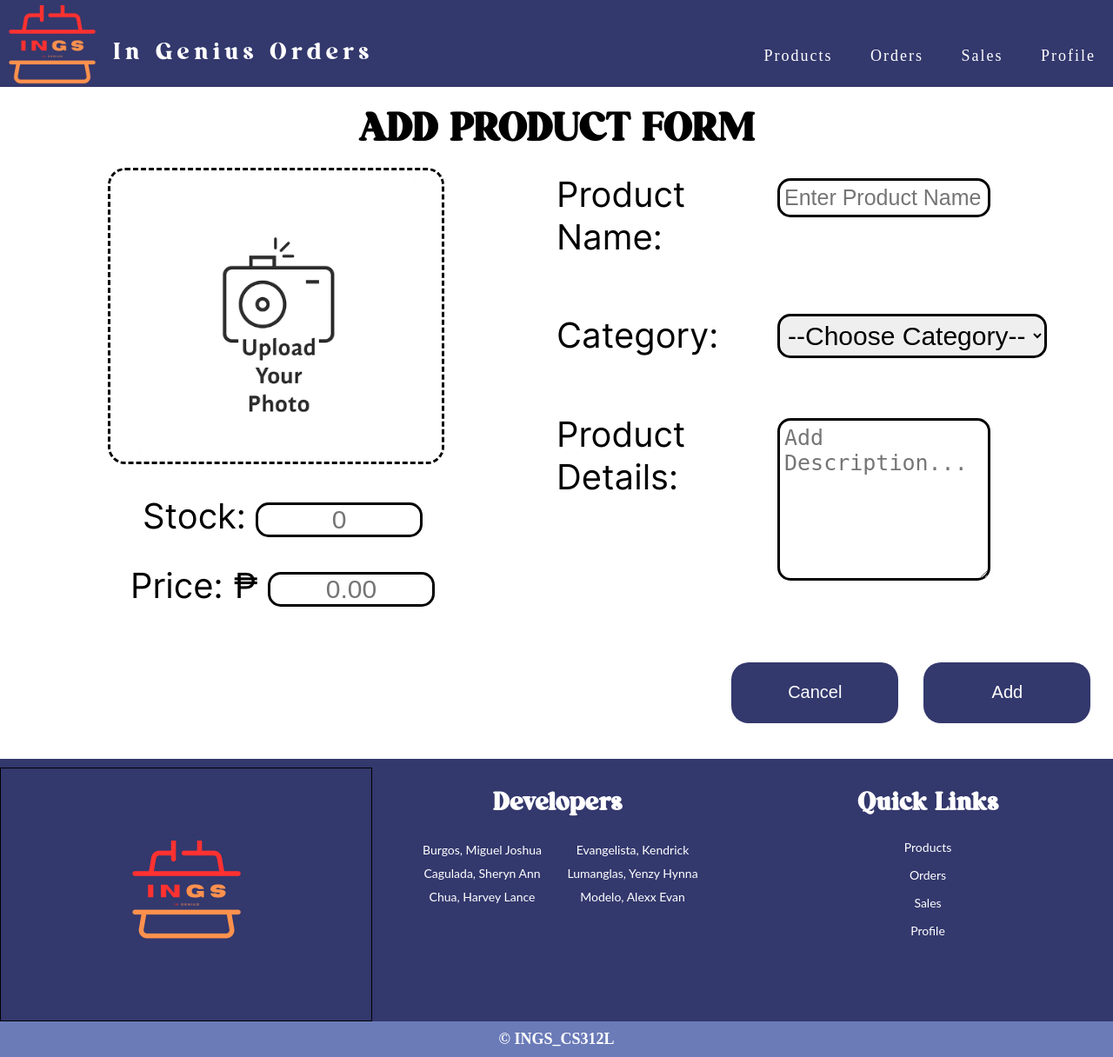
After one commit to Ken-Ds/e-commerce-website-js, a PHP site: page /pages/add-product.php in a window 1280 px wide. The commit adds this page. Shown: the whole page at 87% size. Run offline with PHP 8.4, Linux system fonts and the light colour scheme.

Commit message:
Added function for adding a product in php. Updated the add-product.html to add-product.php. (Added removeButton class instyle.css) -Note tha the orgID is still a placeholder and still being fetched from logged in user orgranization.

```diff
--- /dev/null
+++ b/pages/add-product.php
@@ -0,0 +1,112 @@
+<!DOCTYPE html>
+<html>
+    <head>
+        <title>INGS Add Product</title>
+        <meta charset="UTF-8">
+        <meta name="viewport" content="width=device-width, initial-scale=1.0">
+        <link href="../style/style.css" rel="stylesheet">
+        <script>
+            // Function to confirm before submitting the form
+            function confirmSubmission(event) {
+                event.preventDefault();
+                if (confirm("Are you sure you want to add this product?")) {
+                    document.getElementById("productForm").submit();
+                }
+            }
+
+            // Function to preview the selected image
+            function previewImage(event) {
+                const imageInput = event.target;
+                const file = imageInput.files[0];
+                const preview = document.getElementById('imagePreview');
+
+                if (file) {
+                    const reader = new FileReader();
+                    reader.onload = function(e) {
+                        preview.src = e.target.result; // Set the image preview to the selected image
+                    };
+                    reader.readAsDataURL(file);
+                    document.getElementById('removeButton').style.display = 'block';
+                }
+            }
+
+            // Function to remove the selected image and reset the preview
+            function removeImage() {
+                const preview = document.getElementById('imagePreview');
+                const imageInput = document.getElementById('pImageInput');
+
+                preview.src = "../style/img/upload-img.png";
+                imageInput.value = "";  // Clear the file input
+                document.getElementById('removeButton').style.display = 'none';
+            }
+        </script>
+    </head>
+    <body>
+
+        <?php include '../includes/header.php'; ?>
+
+        <form id="productForm" class="add-product-body" action="../db/add-function.php" method="post" enctype="multipart/form-data">
+            <h1 style="text-align: center;">ADD PRODUCT FORM</h1>
+            <div class="sides">
+                <div class="left-side">
+
+                    <div class="image" onclick="document.getElementById('pImageInput').click()">
+                        <!-- Image Preview -->
+                        <img id="imagePreview" src="../style/img/upload-img.png" alt="Upload Photo" style="cursor: pointer;">
+                        <!-- File input for image -->
+                        <input type="file" id="pImageInput" name="pImage" accept="image/*" style="display: none;" onchange="previewImage(event)" required>
+
+                        <!-- Remove button for image -->
+                        <button class="removeButton" type="button" id="removeButton" style="display: none; margin-top: 10px;" onclick="removeImage()">Remove Photo</button>
+
+                        <div class="stock-and-price">
+                            <p>Stock: <input type="text" name="stock" placeholder="0" required></p>
+                            <p>Price: ₱ <input type="text" name="price" placeholder="0.00" required></p>
+                        </div>
+                    </div>
+
+                </div>
+
+                <div class="right-side">
+                    <div class="detail">
+                        <div class="lft">
+                            <p>Product Name: </p>
+                        </div>
+                        <div class="rgt">
+                            <input type="text" name="pName" placeholder="Enter Product Name" required>
+                        </div>
+                    </div>
+                    <div class="detail">
+                        <div class="lft">
+                            <p>Category: </p>
+                        </div>
+                        <div class="rgt">
+                            <select name="pCategory" required>
+                                <option value="" disabled selected>--Choose Category--</option>
+                                <option>Apparel</option>
+                                <option>Food</option>
+                                <option>Accessory</option>
+                            </select>
+                        </div>
+                    </div>
+                    <div class="detail">
+                        <div class="lft">
+                            <p>Product Details: </p>
+                        </div>
+                        <div class="rgt">
+                            <textarea name="pDesc" class="detail-box" rows="5" placeholder="Add Description..."></textarea>
+                        </div>
+                    </div>
+                </div>
+            </div>
+
+            <div class="add-product-buttons-section">
+                <button class="button" type="button" onclick="location.href='view-product.html'">Cancel</button>
+                <button class="button" type="button" onclick="confirmSubmission(event)">Add</button>
+            </div>
+        </form>
+
+        <?php include '../includes/footer.php'; ?>
+
+    </body>
+</html>
--- a/style/style.css
+++ b/style/style.css
@@ -676,6 +676,27 @@ footer{
 .add-product-buttons-section .button:hover {
     background-color: var(--secondary-color);
 }
+
+.removeButton {
+    background-color: #f44336;
+    color: white;
+    font-family: 'Inter', sans-serif;
+    font-size: 16px;
+    padding: 10px 20px;
+    border: none;
+    border-radius: 25px;
+    cursor: pointer;
+    display: block;
+    margin: 10px auto;
+    text-align: center;
+    transition: background-color 0.3s ease;
+}
+
+
+.removeButton:hover {
+    background-color: #d32f2f;
+}
+
 
 /* VIEW PROFILE */
 
```
Also changed, not shown: db/add-function.php (added, +66 -0 lines).
